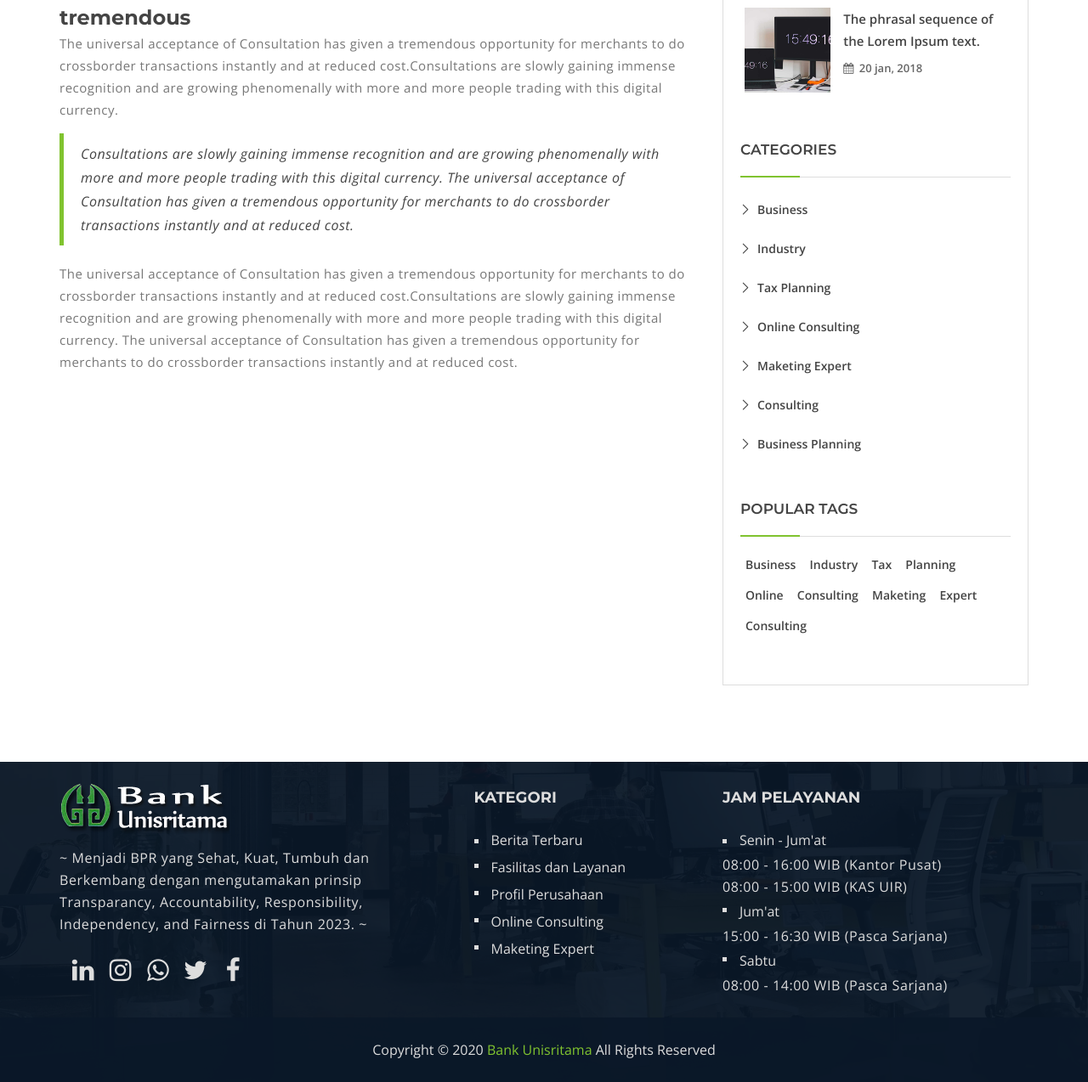
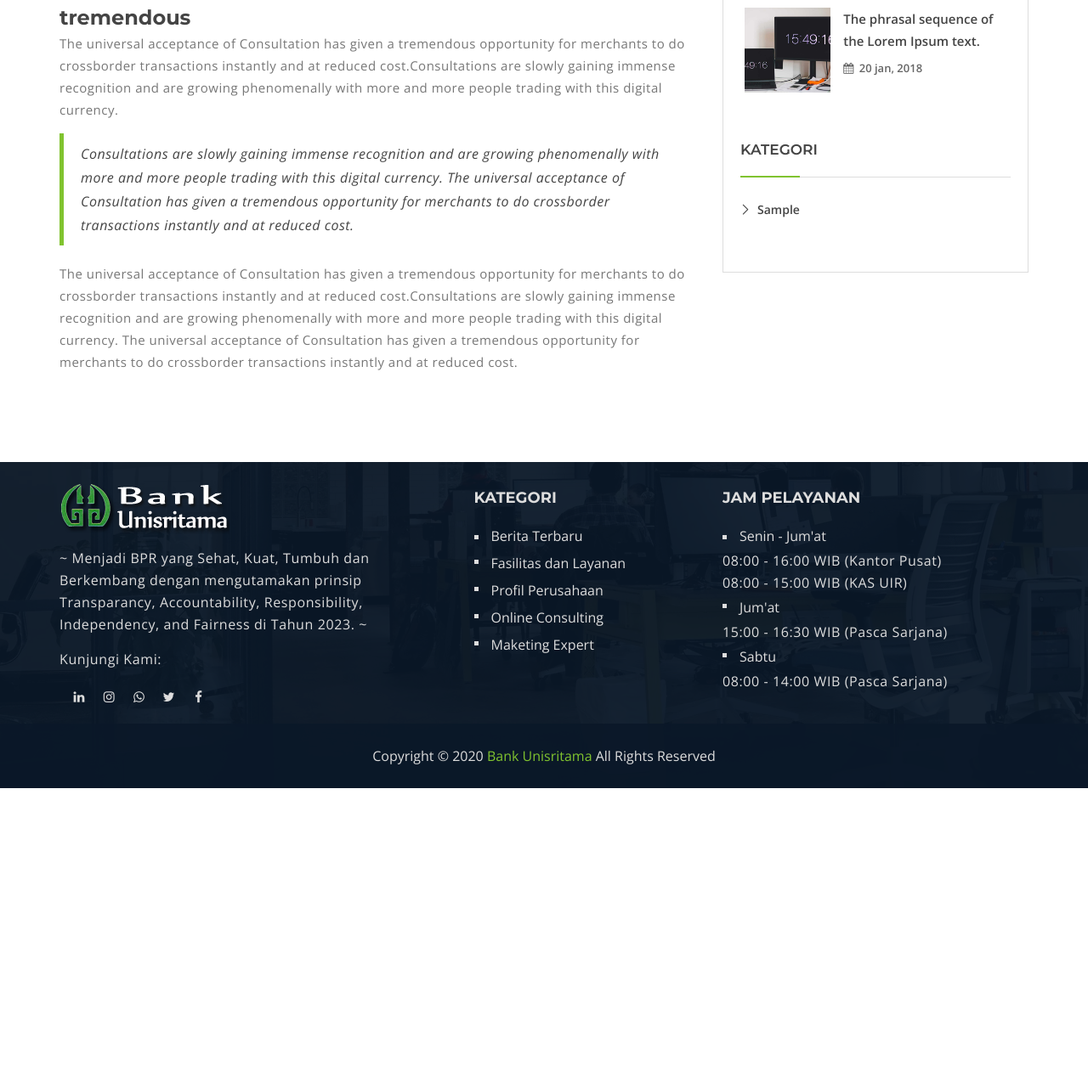
Before and after one commit to ibnudana02/bprunisritama, a CodeIgniter app: page /bprunisritama/produk/pmb in a window 1280 px wide. Shown: the part 829-2103 px from the top of the page at 85% size. After the commit the page ends 1757 px from the top, so only its background shows below. Run offline with CodeIgniter, Linux system fonts and the light colour scheme; tables that the repository leaves empty or names only in its code hold one stand-in row (values such as "Sample post"); some libraries are stand-ins or nearby versions.

Commit message:
Connect db

```diff
--- a/application/config/autoload.php
+++ b/application/config/autoload.php
@@ -1,5 +1,5 @@
 <?php
-defined('BASEPATH') OR exit('No direct script access allowed');
+defined('BASEPATH') or exit('No direct script access allowed');
 
 /*
 | -------------------------------------------------------------------
@@ -58,7 +58,7 @@ $autoload['packages'] = array();
 |
 |	$autoload['libraries'] = array('user_agent' => 'ua');
 */
-$autoload['libraries'] = array();
+$autoload['libraries'] = array('database');
 
 /*
 | -------------------------------------------------------------------
--- a/application/config/database.php
+++ b/application/config/database.php
@@ -1,5 +1,5 @@
 <?php
-defined('BASEPATH') OR exit('No direct script access allowed');
+defined('BASEPATH') or exit('No direct script access allowed');
 
 /*
 | -------------------------------------------------------------------
@@ -76,9 +76,9 @@ $query_builder = TRUE;
 $db['default'] = array(
 	'dsn'	=> '',
 	'hostname' => 'localhost',
-	'username' => '',
-	'password' => '',
-	'database' => '',
+	'username' => 'root',
+	'password' => 'smd',
+	'database' => 'webbpr',
 	'dbdriver' => 'mysqli',
 	'dbprefix' => '',
 	'pconnect' => FALSE,
--- a/application/controllers/Produk.php
+++ b/application/controllers/Produk.php
@@ -3,6 +3,13 @@ defined('BASEPATH') or exit('No direct script access allowed');
 
 class Produk extends CI_Controller
 {
+
+    public function __construct()
+    {
+        parent::__construct();
+        $this->load->model('tentang_model', 'tentang');
+    }
+
     public function index()
     {
         $this->load->view('template/header');
@@ -13,8 +20,9 @@ class Produk extends CI_Controller
     public function pmb()
     {
         $data['judul'] = 'Pembayaran Mahasiswa';
+        $data['category'] = $this->tentang->get_kategori();
         $this->load->view('template/header', $data);
-        $this->load->view('produk/pmb');
+        $this->load->view('produk/pmb', $data);
         $this->load->view('template/footer');
     }
 
--- /dev/null
+++ b/application/models/Tentang_model.php
@@ -0,0 +1,26 @@
+<?php
+defined('BASEPATH') or exit('No direct script access allowed');
+
+class Tentang_model extends CI_Model
+{
+    public function get_company()
+    {
+        $this->db->select('*');
+        $this->db->from('tentang');
+        return $this->db->get()->result_array();
+    }
+
+    public function get_kantor()
+    {
+        $this->db->select('*');
+        $this->db->from('kantor');
+        return $this->db->get()->result();
+    }
+
+    public function get_kategori()
+    {
+        $this->db->select('*')
+            ->from('kategori');
+        return $this->db->get()->result();
+    }
+}
--- a/application/views/produk/pmb.php
+++ b/application/views/produk/pmb.php
@@ -129,36 +129,15 @@
                     </div>
                     <div class="left-blog-page">
                         <div class="left-blog">
-                            <h4>categories</h4>
+                            <h4>Kategori</h4>
                             <ul>
-                                <li><a href="#">Business</a></li>
-                                <li><a href="#">Industry </a></li>
-                                <li><a href="#">Tax Planning</a></li>
-                                <li><a href="#">Online Consulting</a></li>
-                                <li><a href="#">Maketing Expert</a></li>
-                                <li><a href="#">Consulting</a></li>
-                                <li><a href="#">Business Planning</a></li>
+                                <?php foreach ($category as $row) : ?>
+                                    <li><a href="#"><?php echo $row->kategori; ?></a></li>
+                                <?php endforeach; ?>
                             </ul>
                         </div>
                     </div>
-                    <div class="left-blog-page">
-                        <div class="left-tags blog-tags">
-                            <div class="popular-tag left-side-tags left-blog">
-                                <h4>popular tags</h4>
-                                <ul>
-                                    <li><a href="#">Business</a></li>
-                                    <li><a href="#">Industry </a></li>
-                                    <li><a href="#">Tax</a></li>
-                                    <li><a href="#">Planning</a></li>
-                                    <li><a href="#">Online</a></li>
-                                    <li><a href="#">Consulting</a></li>
-                                    <li><a href="#">Maketing</a></li>
-                                    <li><a href="#">Expert</a></li>
-                                    <li><a href="#">Consulting</a></li>
-                                </ul>
-                            </div>
-                        </div>
-                    </div>
+
                 </div>
             </div>
             <!-- End left sidebar -->
--- a/application/views/template/footer.php
+++ b/application/views/template/footer.php
@@ -12,15 +12,18 @@
                             <p class="text-left">
                                 ~ Menjadi BPR yang Sehat, Kuat, Tumbuh dan Berkembang dengan mengutamakan prinsip Transparancy, Accountability, Responsibility, Independency, and Fairness di Tahun 2023. ~
                             </p>
-                        </div>
-                        <div class="foot-social">
-                            <ul>
-                                <li><a href="https://www.linkedin.com/company/pt-bpr-unisritama" target="_blank" data-toggle="tooltip" data-placement="right" title="Linkedin"><i class="fa fa-linkedin fa-2x"></i></a></li>
-                                <li><a href="https://www.instagram.com/bpr_unisritama" target="_blank" data-toggle="tooltip" data-placement="right" title="Instagram"><i class="fa fa-instagram fa-2x"></i></a></li>
-                                <li><a href="https://wa.me/6282391031212" target="_blank" data-toggle="tooltip" data-placement="right" title="Whatsapp"><i class="fa fa-whatsapp fa-2x"></i></a></li>
-                                <li><a href="https://twitter.com/bpr_unisritama" target="_blank" data-toggle="tooltip" data-placement="right" title="Twitter"><i class="fa fa-twitter fa-2x"></i></a></li>
-                                <li><a href="https://www.facebook.com/bankunisritama/" target="_blank" data-toggle="tooltip" data-placement="right" title="Facebook"><i class="fa fa-facebook fa-2x"></i></a></li>
-                            </ul>
+                            <p>
+                                Kunjungi Kami:
+                            </p>
+                            <div class="foot-social">
+                                <ul>
+                                    <li><a href="https://www.linkedin.com/company/pt-bpr-unisritama" target="_blank" data-toggle="tooltip" data-placement="top" title="Linkedin"><i class="fa fa-linkedin "></i></a></li>
+                                    <li><a href="https://www.instagram.com/bpr_unisritama" target="_blank" data-toggle="tooltip" data-placement="top" title="Instagram"><i class="fa fa-instagram "></i></a></li>
+                                    <li><a href="https://wa.me/6282391031212" target="_blank" data-toggle="tooltip" data-placement="top" title="Whatsapp"><i class="fa fa-whatsapp "></i></a></li>
+                                    <li><a href="https://twitter.com/bpr_unisritama" target="_blank" data-toggle="tooltip" data-placement="top" title="Twitter"><i class="fa fa-twitter "></i></a></li>
+                                    <li><a href="https://www.facebook.com/bankunisritama/" target="_blank" data-toggle="tooltip" data-placement="top" title="Facebook"><i class="fa fa-facebook "></i></a></li>
+                                </ul>
+                            </div>
                         </div>
                     </div>
                 </div>
@@ -82,6 +85,8 @@
 <script src="<?php echo base_url('assets/'); ?>js/vendor/jquery-1.12.4.min.js"></script>
 <!-- bootstrap js -->
 <script src="<?php echo base_url('assets/'); ?>js/bootstrap.min.js"></script>
+<!-- <script src="<?php echo base_url('assets/'); ?>js/popper.min.js"></script>
+<script src="<?php echo base_url('assets/'); ?>js/bootstrap4.js"></script> -->
 <!-- owl.carousel js -->
 <script src="<?php echo base_url('assets/'); ?>js/owl.carousel.min.js"></script>
 <!-- <script src="<?php echo base_url('assets/'); ?>js/owl.carousel.js"></script> -->
--- a/application/views/template/header.php
+++ b/application/views/template/header.php
@@ -17,6 +17,7 @@
 
     <!-- bootstrap v3.3.6 css -->
     <link rel="stylesheet" href="<?php echo base_url('assets/'); ?>css/bootstrap.min.css">
+    <!-- <link rel="stylesheet" href="<?php echo base_url('assets/'); ?>css/bootstrap4.css"> -->
     <!-- owl.carousel css -->
     <link rel="stylesheet" href="<?php echo base_url('assets/'); ?>css/owl.carousel.css">
     <!-- <link rel="stylesheet" href="<?php echo base_url('assets/'); ?>css/owl.theme.default.css"> -->
--- a/assets/style.css
+++ b/assets/style.css
@@ -117,8 +117,7 @@ h1,
 h2,
 h3,
 h4,
-h5,
-h6 {
+h5 {
     font-family: 'Montserrat', sans-serif;
     margin: 0 0 15px;
     color: #444;
@@ -223,7 +222,7 @@ ul {
     padding: 0;
 }
 
-input,
+/* input,
 select,
 textarea,
 input[type="text"],
@@ -236,7 +235,7 @@ button,
 button[type="submit"] {
     -moz-appearance: none;
     box-shadow: none !important;
-}
+} */
 
 input:focus,
 textarea:focus,
@@ -511,7 +510,7 @@ div#preloader {
 
 .foot-social {
     float: left;
-    padding: 11px 0px;
+    padding: 3px 0px;
     margin-left: 10px;
 }
 
@@ -525,8 +524,8 @@ div#preloader {
     display: block;
     text-align: center;
     font-size: 15px;
-    width: 35px;
-    height: 35px;
+    width: 26px;
+    height: 26px;
     border-radius: 5px;
     line-height: 25px;
 }
@@ -675,7 +674,8 @@ div#preloader {
     position: relative;
 }
 
-.navbar.navbar-default {
+.navbar.navbar-default,
+.navbar-expand-sm {
     float: right;
 }
 
@@ -2126,7 +2126,7 @@ single-services:hover .service-inner {
 /*  14. Footer Area
 /*----------------------------------------*/
 .footer-area {
-    padding: 25px 0;
+    padding: 25px 0px 15px 0px;
 }
 
 .footer-1 {
@@ -2170,7 +2170,7 @@ single-services:hover .service-inner {
 .footer-head h4 {
     color: #ddd;
     font-size: 18px;
-    margin-bottom: 20px;
+    /* margin-bottom: 20px; */
     text-transform: uppercase;
     font-weight: 700;
 }
```
